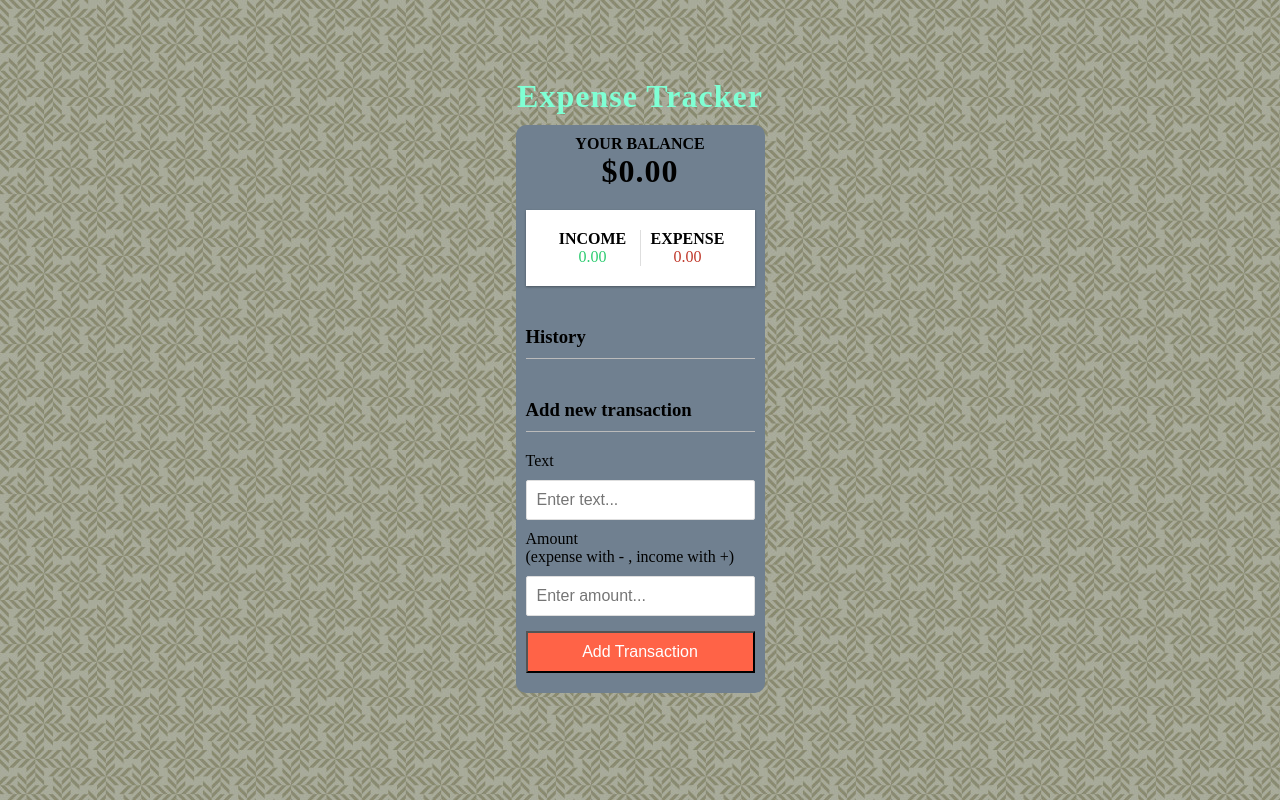
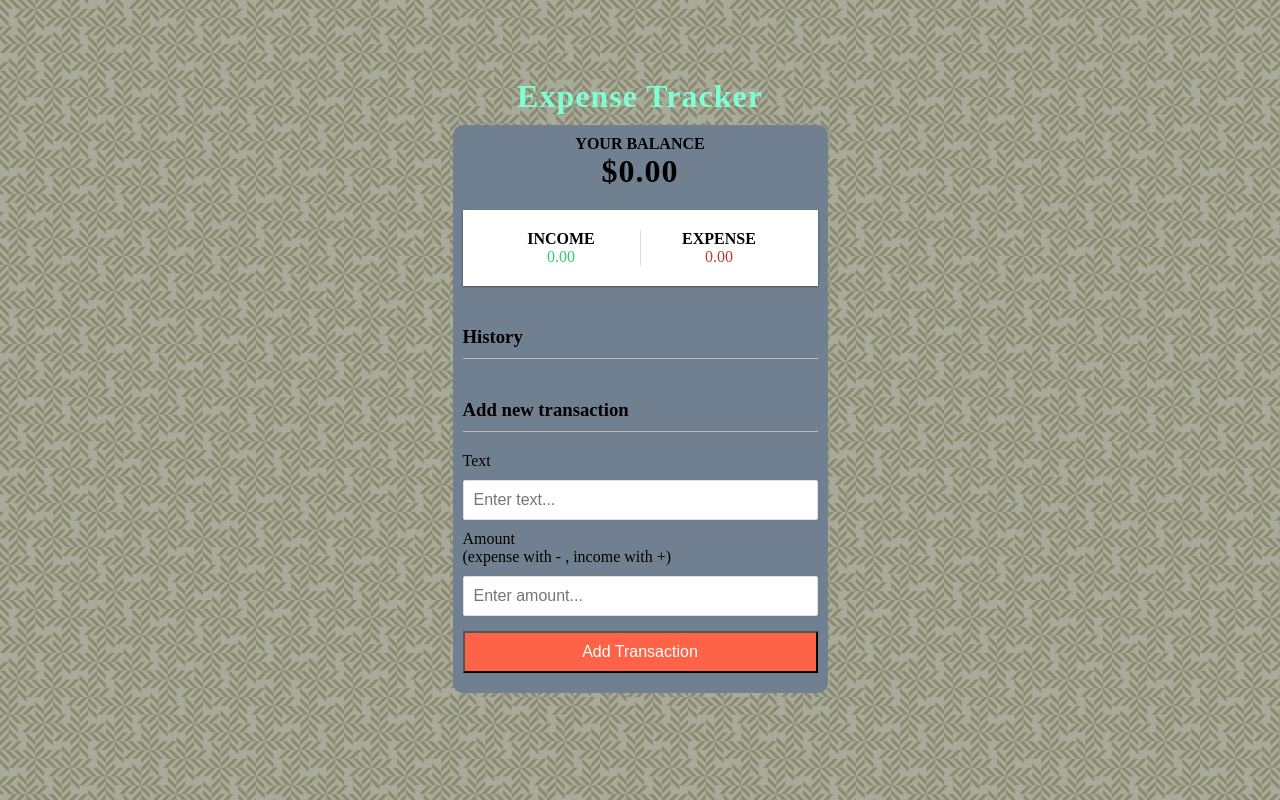
Before and after one commit to frazali93/expense-tracker-app, a React (Create React App) app: page / in a window 1280 px wide. Built offline with nearby package versions, Linux system fonts and the light colour scheme.

Commit message:
Update App.css

```diff
--- a/src/App.css
+++ b/src/App.css
@@ -23,11 +23,10 @@ body{
 
   .container {
     margin: 30px;
-   /* width: 375px;*/
+    width: 375px;
     padding: 10px;
     background-color: slategrey;
     border-radius: 10px;
-    max-width: 400px;
     margin-top: 10px;
 
   }
```
